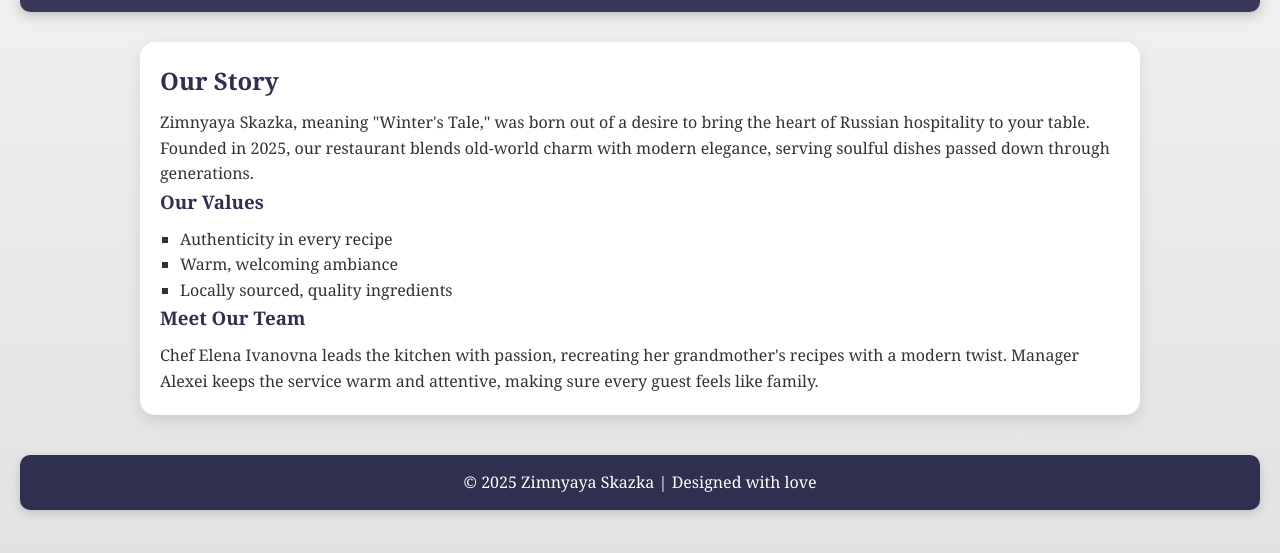
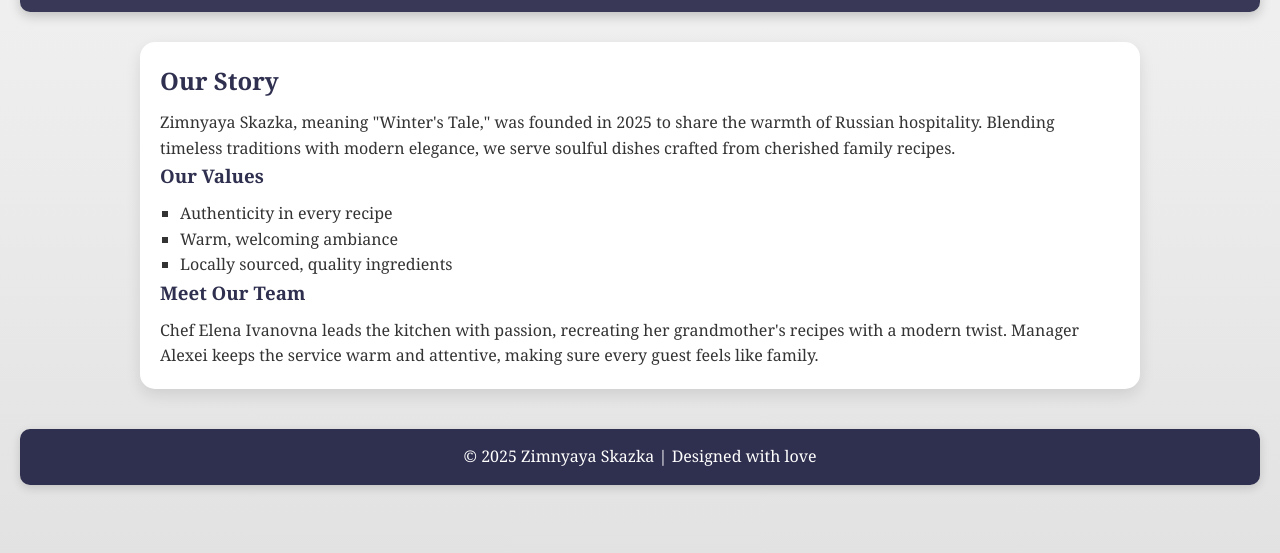
Before and after one commit to sopnil96/Zimnyaya-Skazkaa, a plain HTML site: page about.html in a window 1280 px wide. Shown: the part 153-706 px from the top of the page. Drawn offline with Linux system fonts and the light colour scheme.

Commit message:
updated the story

```diff
--- a/about.html
+++ b/about.html
@@ -22,7 +22,7 @@
   <main>
     <section>
       <h2>Our Story</h2>
-      <p>Zimnyaya Skazka, meaning "Winter's Tale," was born out of a desire to bring the heart of Russian hospitality to your table. Founded in 2025, our restaurant blends old-world charm with modern elegance, serving soulful dishes passed down through generations.</p>
+      <p>Zimnyaya Skazka, meaning "Winter's Tale," was founded in 2025 to share the warmth of Russian hospitality. Blending timeless traditions with modern elegance, we serve soulful dishes crafted from cherished family recipes.</p>
       <h3>Our Values</h3>
       <ul>
         <li>Authenticity in every recipe</li>
```
